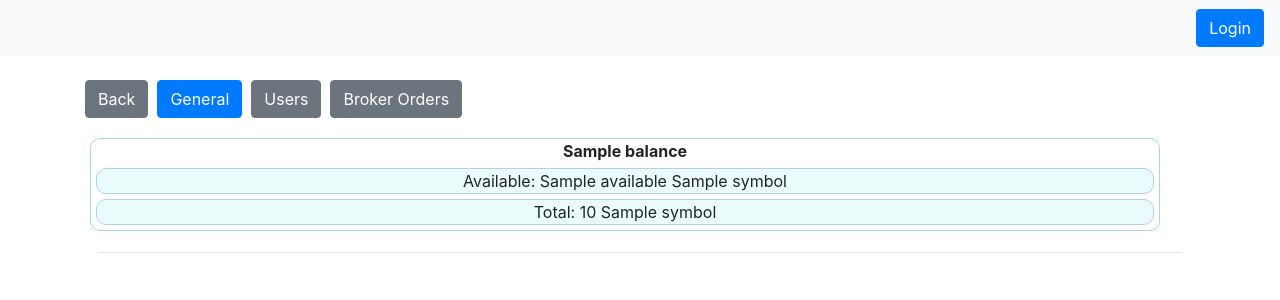
After one commit to bitforge-me/beryllium, a Flask app: template templates/reporting/dashboard_general.html in a window 1280 px wide. The commit adds this page. Shown: the top 300 px of the page. Run offline with Flask 2, Linux system fonts and the light colour scheme; the template is opened without the code that fills it: most values are stand-ins (such as "Sample title", 1, 10 or a date in 2020); parts of the project's set-up code (start-up, migrations or seed data) failed here and were passed over; some libraries are stand-ins or nearby versions.

Commit message:
cleanup and added templates/reporting/dashboard_general.html

```diff
--- a/static/css/custom_reporting.css
+++ b/static/css/custom_reporting.css
@@ -190,10 +190,6 @@
 .dashboard:hover {
   background-color:#e6ebff;
 }
-/*
-body {
-  background-color: #ffffff;
-}*/
 /* USER BALANCE*/
 .title-column {
   background-color: white;
--- /dev/null
+++ b/templates/reporting/dashboard_general.html
@@ -0,0 +1,35 @@
+{% extends "layout.html" %}
+{% block head_css %}
+  {{ super() }}
+{% endblock %}
+
+{% block content %}
+<a class="btn btn-secondary" href="/"><i class="glyphicon glyphicon-chevron-left"></i> Back</a>&nbsp
+<a class="btn btn-primary" href="dashboard_general"><i class="glyphicon glyphicon-chevron-left"></i>General</a>&nbsp
+<a class="btn btn-secondary" href="dashboard_user_balance"><i class="glyphicon glyphicon-chevron-left"></i>Users</a>&nbsp
+<a class="btn btn-secondary" href="dashboard_report_broker_order"><i class="glyphicon glyphicon-chevron-left"></i>Broker Orders</a>&nbsp
+
+<div class='some-page-wrapper'>
+  <div class='row'>
+    {% for balance in dasset_balances %}
+    <div class='column'>
+      <div class='operations_account_column text_color'>
+        <b>{{ balance.name }}</b>
+        <div class='report-row report-row-sm blue text_color'>
+          Available: {{ balance.available }} {{ balance.symbol }}
+        </div>
+        <div class='report-row report-row-sm blue text_color'>
+          Total: {{ balance.total }} {{ balance.symbol }}
+        </div>
+      </div>
+    {% endfor %}
+    </div>
+  </div>
+
+  <hr />
+{% if config["USE_REFERRALS"] %}
+    {% include 'referral_settings.html' %}
+{% endif %}
+
+</div>
+{% endblock %}
--- a/templates/reporting/dashboard_paydb_premio.html
+++ b/templates/reporting/dashboard_paydb_premio.html
@@ -6,9 +6,6 @@
 {% block content %}
 <a class="btn btn-secondary" href="/"><i class="glyphicon glyphicon-chevron-left"></i> Back</a>&nbsp
 <a class="btn btn-primary" href="dashboard_general"><i class="glyphicon glyphicon-chevron-left"></i>General</a>&nbsp
-<!--
-<a class="btn btn-secondary" href="dashboard_report_proposals"><i class="glyphicon glyphicon-chevron-left"></i>Rewards</a>&nbsp
--->
 <a class="btn btn-secondary" href="dashboard_user_balance"><i class="glyphicon glyphicon-chevron-left"></i>Users</a>&nbsp
 <a class="btn btn-secondary" href="dashboard_report_broker_order"><i class="glyphicon glyphicon-chevron-left"></i>Broker Orders</a>&nbsp
 
--- a/templates/reporting/dashboard_proposals.html
+++ b/templates/reporting/dashboard_proposals.html
@@ -6,9 +6,6 @@
 {% block content %}
 <a class="btn btn-secondary" href="/"><i class="glyphicon glyphicon-chevron-left"></i> Back</a>&nbsp
 <a class="btn btn-secondary" href="dashboard_general"><i class="glyphicon glyphicon-chevron-left"></i>General</a>&nbsp
-<!--
-<a class="btn btn-primary" href="dashboard_report_proposals"><i class="glyphicon glyphicon-chevron-left"></i>Rewards</a>&nbsp
--->
 <a class="btn btn-secondary" href="dashboard_user_balance"><i class="glyphicon glyphicon-chevron-left"></i>Users</a>&nbsp
 <a class="btn btn-secondary" href="dashboard_report_broker_order"><i class="glyphicon glyphicon-chevron-left"></i>Broker Orders</a>&nbsp
 
--- a/templates/reporting/dashboard_user_balance.html
+++ b/templates/reporting/dashboard_user_balance.html
@@ -6,9 +6,6 @@
 {% block content %}
 <a class="btn btn-secondary" href="/"><i class="glyphicon glyphicon-chevron-left"></i> Back</a>&nbsp
 <a class="btn btn-secondary" href="dashboard_general"><i class="glyphicon glyphicon-chevron-left"></i>General</a>&nbsp
-<!--
-<a class="btn btn-secondary" href="dashboard_report_proposals"><i class="glyphicon glyphicon-chevron-left"></i>Rewards</a>&nbsp
--->
 <a class="btn btn-primary" href="dashboard_user_balance"><i class="glyphicon glyphicon-chevron-left"></i>Users</a>&nbsp
 <a class="btn btn-secondary" href="dashboard_report_broker_order"><i class="glyphicon glyphicon-chevron-left"></i>Broker Orders</a>&nbsp
 
```
Also changed, not shown: templates/reporting/dashboard_broker_orders.html (+12 -12 lines).
